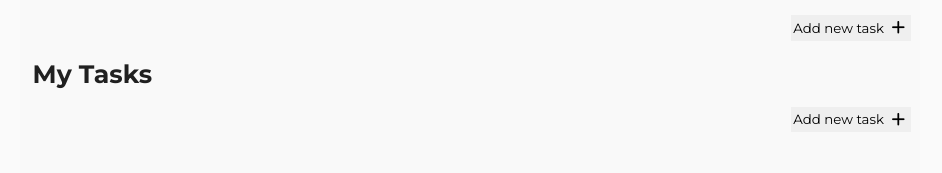
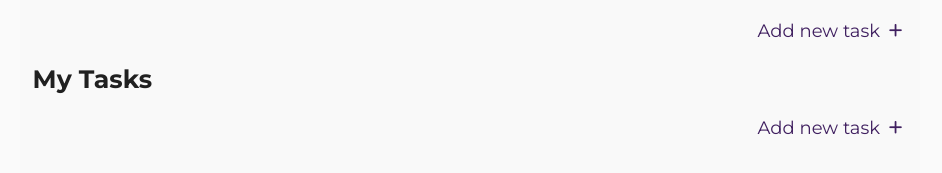
Before and after one commit to thisishowi/static-todo, a plain HTML site: page index.html in a window 1280 px wide. Shown: the part 113-286 px from the top of the page, without its empty margins (170-1112 px from the left). Drawn offline with nearby package versions, Linux system fonts and the light colour scheme.

Commit message:
first commit

```diff
--- a/style.css
+++ b/style.css
@@ -39,21 +39,34 @@ body {
   background-color: var(--gray-2);
   box-shadow: 0 0 10rem 2.5rem var(--gray-2);
 
-  h1 {
+  & h1 {
     text-align: center;
     padding: 1rem 0;
     font-size: 2rem;
   }
-  h2 {
+  & h2 {
     padding-left: 0.7rem;
     font-size: 1.4rem;
   }
+}
+input,
+textarea,
+button {
+  background-color: transparent;
+  border-radius: 0.5rem;
+  color: var(--purple-12);
+  font-size: 1rem;
+  padding: 0.15rem;
+}
+input {
+  width: 100%;
 }
 
 /*************
     todo
 *************/
 .todos-container {
+  /* background-color: var(--gray-3); */
   padding: 0.5rem;
   width: 100%;
 
@@ -64,10 +77,12 @@ body {
 .single-todo {
   border-radius: 0.5rem;
   padding: 0.1rem;
+  /* border: 0.15rem solid transparent; */
   display: grid;
   gap: 0.2rem;
 
   &:hover {
+    /* border-color: var(--gray-6); */
     background-color: var(--gray-3);
   }
 
@@ -77,6 +92,7 @@ body {
 }
 .nested-tasks {
   border-radius: 0.5rem;
+  /* padding: 0.5rem; */
   border: none;
   display: grid;
   gap: 0.2rem;
@@ -94,6 +110,7 @@ body {
 .task-head {
   display: flex;
   align-items: center;
+  /* gap: 0rem; */
 
   .list-marker,
   .task-title,
@@ -147,11 +164,19 @@ body {
   }
 }
 
-button:has(.material-icons-round) {
-  display: flex;
-  align-items: center;
+button {
+  cursor: pointer;
   user-select: none;
+
+  &:has(.material-icons-round) {
+    display: flex;
+    align-items: center;
+  }
 }
+.material-icons-round {
+  font-size: 1.2rem;
+}
+
 .div-add {
   padding: 0 0.5rem 1rem 0;
   display: flex;
@@ -168,6 +193,3 @@ button:has(.material-icons-round) {
     }
   }
 }
-.material-icons-round {
-  font-size: 1.2rem;
-}
```
